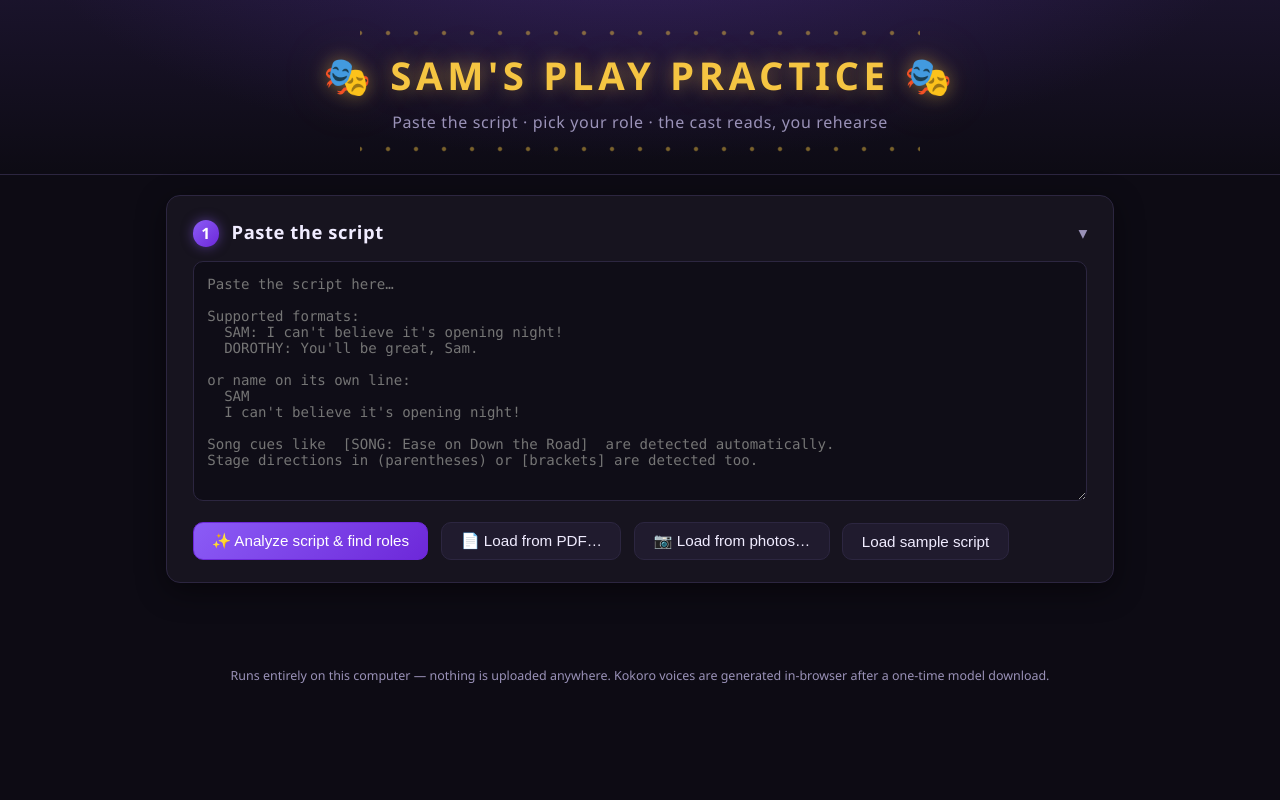
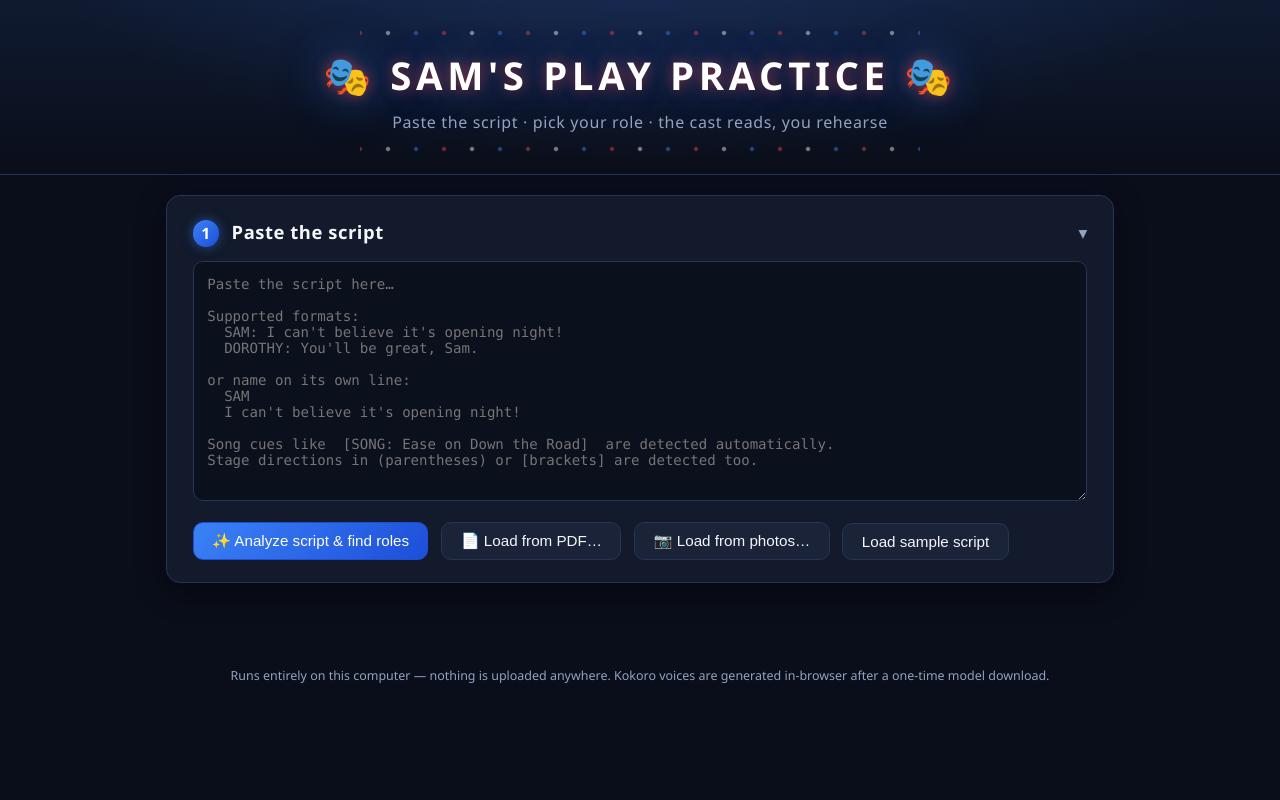
Before and after one commit to ben16stuart/SamsPlayPractice, a Flask app: page / in a window 1280 px wide. Run offline with Flask 3, Linux system fonts and the light colour scheme.

Commit message:
Re-theme from purple/gold to red, white & blue
Navy stage with white text; blue is the primary accent (buttons, current
line, controls) and red marks Sam's lines and music cues. Marquee bulbs
alternate red/white/blue and the progress bar sweeps blue to white to red.
Cast badge palette leads with blue and red.

Co-Authored-By: Claude Fable 5 <noreply@anthropic.com>
Claude-Session: https://claude.ai/code/session_011H2pszDaPZmRAZYEgX2BLd

```diff
--- a/static/app.js
+++ b/static/app.js
@@ -130,8 +130,8 @@ const state = {
   waitResolve: null,         // resolver for "wait for me" mode
 };
 
-const ROLE_COLORS = ['#8b5cf6', '#06b6d4', '#f43f5e', '#10b981', '#f59e0b',
-  '#ec4899', '#6366f1', '#84cc16', '#a855f7', '#14b8a6', '#ef4444', '#3b82f6'];
+const ROLE_COLORS = ['#3b82f6', '#ef4444', '#0ea5e9', '#e11d48', '#14b8a6',
+  '#f97316', '#6366f1', '#84cc16', '#06b6d4', '#f59e0b', '#ec4899', '#10b981'];
 
 const $ = (id) => document.getElementById(id);
 
--- a/static/styles.css
+++ b/static/styles.css
@@ -1,20 +1,20 @@
-/* ── A night at the theater ─────────────────────────────────────────── */
+/* ── A night at the theater — red, white & blue ─────────────────────── */
 
 :root {
-  --bg: #0d0b14;
-  --bg-glow: radial-gradient(ellipse 80% 50% at 50% -10%, #2a1a4a 0%, transparent 60%);
-  --card: #17141f;
-  --card-edge: #2c2640;
-  --ink: #f0ecff;
-  --muted: #9a92b8;
-  --gold: #f5c542;
-  --gold-dim: #8a6d1d;
-  --primary: #8b5cf6;
-  --primary-deep: #6d28d9;
+  --bg: #0a0e1a;
+  --bg-glow: radial-gradient(ellipse 80% 50% at 50% -10%, #16264a 0%, transparent 60%);
+  --card: #121a2b;
+  --card-edge: #253552;
+  --ink: #f4f7fc;
+  --muted: #92a2c0;
+  --red: #ef4444;
+  --red-soft: #f87171;
+  --red-dim: #7f2020;
+  --primary: #3b82f6;
+  --primary-deep: #1d4ed8;
   --accent: #10b981;
-  --danger: #ef4444;
-  --mine: rgba(245, 197, 66, 0.12);
-  --mine-border: rgba(245, 197, 66, 0.55);
+  --mine: rgba(239, 68, 68, 0.12);
+  --mine-border: rgba(239, 68, 68, 0.55);
   --radius: 14px;
 }
 
@@ -36,23 +36,30 @@ body {
   text-align: center;
   padding: 1.75rem 1rem 1.25rem;
   border-bottom: 1px solid var(--card-edge);
-  background: linear-gradient(180deg, rgba(139, 92, 246, 0.10), transparent);
+  background: linear-gradient(180deg, rgba(59, 130, 246, 0.10), transparent);
 }
 .marquee h1 {
   margin: 0.5rem 0 0.15rem;
   font-size: clamp(1.5rem, 4vw, 2.4rem);
   letter-spacing: 0.12em;
-  color: var(--gold);
-  text-shadow: 0 0 18px rgba(245, 197, 66, 0.45), 0 0 60px rgba(245, 197, 66, 0.15);
+  color: #ffffff;
+  text-shadow:
+    0 0 14px rgba(239, 68, 68, 0.55),
+    0 0 40px rgba(59, 130, 246, 0.45),
+    0 0 80px rgba(59, 130, 246, 0.2);
 }
 .tagline { color: var(--muted); margin: 0.25rem 0 0.6rem; letter-spacing: 0.04em; }
 
+/* alternating red / white / blue marquee bulbs */
 .bulbs {
   height: 10px;
   margin: 0 auto;
   max-width: 560px;
-  background-image: radial-gradient(circle 4px, var(--gold) 35%, rgba(245,197,66,0.25) 60%, transparent 70%);
-  background-size: 28px 10px;
+  background-image:
+    radial-gradient(circle 4px at 14px 5px, var(--red) 35%, rgba(239, 68, 68, 0.25) 60%, transparent 70%),
+    radial-gradient(circle 4px at 42px 5px, #ffffff 35%, rgba(255, 255, 255, 0.25) 60%, transparent 70%),
+    radial-gradient(circle 4px at 70px 5px, var(--primary) 35%, rgba(59, 130, 246, 0.25) 60%, transparent 70%);
+  background-size: 84px 10px;
   background-position: center;
   background-repeat: repeat-x;
   animation: twinkle 1.6s ease-in-out infinite alternate;
@@ -98,14 +105,15 @@ body.performing .marquee .tagline { display: none; }
 body.performing .marquee h1 { font-size: 1.05rem; margin: 0; }
 body.performing .teleprompter { height: 74vh; }
 body.performing main { padding-top: 0.75rem; }
-h3 { font-size: 0.95rem; margin: 1.4rem 0 0.6rem; color: var(--gold); letter-spacing: 0.05em; }
+
+h3 { font-size: 0.95rem; margin: 1.4rem 0 0.6rem; color: var(--red-soft); letter-spacing: 0.05em; }
 
 .step {
   display: inline-flex; align-items: center; justify-content: center;
   width: 1.7em; height: 1.7em; margin-right: 0.45em;
   background: linear-gradient(135deg, var(--primary), var(--primary-deep));
   color: #fff; border-radius: 50%; font-size: 0.85em;
-  box-shadow: 0 0 12px rgba(139, 92, 246, 0.5);
+  box-shadow: 0 0 12px rgba(59, 130, 246, 0.5);
 }
 
 .hint { color: var(--muted); font-weight: normal; font-size: 0.82rem; letter-spacing: 0; }
@@ -119,7 +127,7 @@ textarea {
   font-size: 0.88rem;
   border: 1px solid var(--card-edge);
   border-radius: 10px;
-  background: #0f0d17;
+  background: #0b101d;
   color: var(--ink);
   resize: vertical;
 }
@@ -136,13 +144,13 @@ button {
   padding: 0.55rem 1.15rem;
   border: 1px solid var(--card-edge);
   border-radius: 10px;
-  background: #201b2e;
+  background: #1a2337;
   color: var(--ink);
   font-size: 0.95rem;
   cursor: pointer;
   transition: transform 0.08s ease, box-shadow 0.15s ease, border-color 0.15s ease;
 }
-button:hover:not(:disabled) { border-color: var(--primary); box-shadow: 0 0 14px rgba(139, 92, 246, 0.35); }
+button:hover:not(:disabled) { border-color: var(--primary); box-shadow: 0 0 14px rgba(59, 130, 246, 0.35); }
 button:active:not(:disabled) { transform: scale(0.97); }
 button:disabled { opacity: 0.4; cursor: default; }
 button.primary {
```
Also changed, not shown: other parts of static/styles.css (+21 -21 lines).
